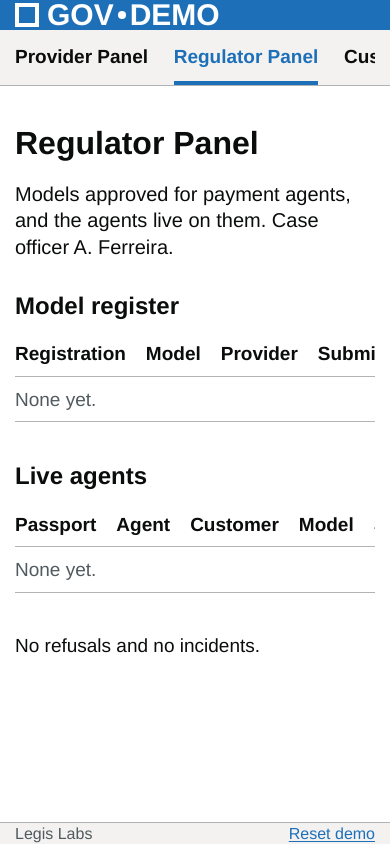
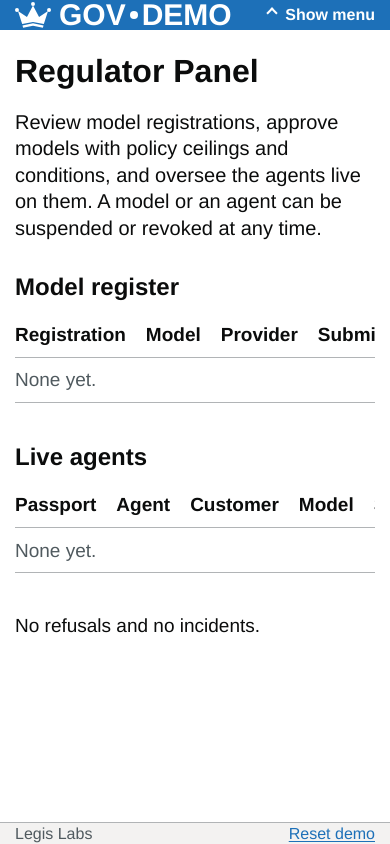
Before and after one commit to LegisLabs/agent-passport, a FastAPI app: page /regulator in a window 390 px wide. Run offline with FastAPI, Linux system fonts and the light colour scheme; data that the repository does not hold is empty.

Commit message:
Header: crown logo, prototype tag only; left menu with Hide/Show toggle (persisted, hidden by default on small screens); page ledes describe what each page does, not the demo
Co-Authored-By: Claude Fable 5.1 <noreply@anthropic.com>

```diff
--- a/pay/static/app.css
+++ b/pay/static/app.css
@@ -537,7 +537,7 @@ abbr[title] { text-decoration: underline dotted; cursor: help; }
 .masthead__row { display: flex; align-items: center; justify-content: space-between; gap: 1.25rem; height: 3.5rem; }
 .masthead__logo { display: inline-flex; align-items: center; gap: .55rem; color: #fff; text-decoration: none; }
 .masthead__logo:focus-visible { outline: 3px solid var(--focus); outline-offset: 2px; }
-.masthead__square { width: 1.55rem; height: 1.55rem; border: 4px solid #fff; display: inline-block; box-sizing: border-box; }
+.masthead__crown { width: 1.9rem; height: 1.9rem; display: inline-block; }
 .masthead__logotype { font-weight: 700; font-size: 1.55rem; letter-spacing: .02em; display: inline-flex; align-items: center; }
 .masthead__dot { display: inline-block; width: .5rem; height: .5rem; border-radius: 50%; background: #fff; margin: 0 .3rem; }
 .masthead__tag { font-size: .9rem; letter-spacing: .04em; text-transform: uppercase; color: rgba(255,255,255,.85); }
@@ -574,7 +574,7 @@ abbr[title] { text-decoration: underline dotted; cursor: help; }
 @media (max-width: 1020px) { .masthead__row { margin: 0 30px; } }
 @media (max-width: 640px) { .masthead__row { margin: 0 15px; } }
 .masthead__logo { gap: 8px; height: 30px; }
-.masthead__square { width: 30px; height: 30px; border-width: 5px; }
+.masthead__crown { width: 36px; height: 36px; }
 .masthead__logotype { font-size: 30px; line-height: 30px; font-weight: 700; letter-spacing: 0; }
 .masthead__dot { width: 8px; height: 8px; margin: 0 4px; background: #fff; }
 .masthead__tag { font-size: 19px; font-weight: 700; text-transform: none; letter-spacing: 0; color: #fff; }
@@ -848,3 +848,22 @@ body[data-view="bank"] .beat[data-running="true"]::before { content: "▮"; anim
 .back { display: inline-block; margin: 0 0 1rem; padding-left: .875rem; position: relative; color: var(--ink); font-size: 1rem; }
 .back::before { content: ""; position: absolute; left: 0; top: .35em; width: .45em; height: .45em; border: solid var(--ink); border-width: 0 0 1px 1px; transform: rotate(45deg); }
 .section-actions { margin: -1.5rem 0 2.5rem; }
+
+/* left menu, hideable */
+.shell { display: flex; align-items: flex-start; gap: 40px; flex: 1 0 auto; padding-top: 40px; width: min(var(--max, 960px), 100% - 2 * var(--gutter)); }
+.sidenav { flex: 0 0 190px; }
+.sidenav ul { list-style: none; margin: 0; padding: 0; }
+.sidenav a { display: block; padding: 6px 0 6px 12px; border-left: 4px solid transparent; font-size: 19px; line-height: 25px; color: var(--blue); text-decoration: none; }
+.sidenav a:hover { text-decoration: underline; }
+.sidenav a[aria-current="page"] { border-left-color: var(--blue); color: var(--ink); font-weight: 700; }
+.main { flex: 1 1 auto; min-width: 0; width: auto; margin: 0; padding-top: 0; }
+body[data-view="bank"] .main { padding-top: 0; }
+body[data-view="bank"] .shell { padding-top: 24px; }
+body[data-view="bank"] .sidenav a { color: #9aa0a3; }
+body[data-view="bank"] .sidenav a[aria-current="page"] { color: var(--term-fg); border-left-color: var(--term-fg); }
+body.menu-hidden .sidenav { display: none; }
+.masthead__menu { margin-left: auto; margin-right: 1.5rem; background: none; border: 0; padding: 0 0 0 1.1rem; position: relative; color: #fff; font: inherit; font-weight: 700; font-size: 1rem; cursor: pointer; }
+.masthead__menu::before { content: ""; position: absolute; left: 0; top: .42em; width: .5em; height: .5em; border: solid #fff; border-width: 0 0 2px 2px; transform: rotate(-45deg); }
+body.menu-hidden .masthead__menu::before { transform: rotate(135deg); top: .3em; }
+.masthead__menu:focus-visible { outline: 3px solid var(--focus); outline-offset: 2px; }
+@media (max-width: 800px) { .shell { display: block; padding-top: 24px; } .sidenav { margin-bottom: 24px; } .masthead__menu { margin-right: 0; } }
--- a/pay/static/app.js
+++ b/pay/static/app.js
@@ -604,6 +604,9 @@ const AP = (() => {
   }
 
   document.addEventListener('DOMContentLoaded', () => {
+    const mt = $('menu-toggle');
+    const paintMenu = () => { const hidden = document.body.classList.contains('menu-hidden'); mt.textContent = hidden ? 'Show menu' : 'Hide menu'; mt.setAttribute('aria-expanded', String(!hidden)); };
+    if (mt) { paintMenu(); mt.onclick = () => { document.body.classList.toggle('menu-hidden'); try { localStorage.setItem('ap.menu', document.body.classList.contains('menu-hidden') ? 'hidden' : 'shown'); } catch (e) {} paintMenu(); }; }
     const rb = $('demo-reset');
     if (rb) rb.onclick = async () => { if (confirm('Reset the demo to its baseline? Everything is deleted, then one registration is reviewed, approved and the customer mandate signed, so the passport is ACTIVE with no payments and no violations.')) { rb.disabled = true; rb.textContent = 'seeding…'; await api('POST', '/api/demo/seed?stage=issued'); location.href = '/bank'; } };
   });
--- a/pay/templates/base.html
+++ b/pay/templates/base.html
@@ -9,32 +9,35 @@
 <link rel="icon" href="data:,">
 </head>
 <body data-view="{{ view }}">
+<script>try { const s = localStorage.getItem('ap.menu'); if (s === 'hidden' || (s === null && innerWidth < 800)) document.body.classList.add('menu-hidden'); } catch (e) {}</script>
 <a href="#main" class="skip">Skip to main content</a>
 
 <header class="masthead" role="banner">
   <div class="wrap masthead__row">
     <a class="masthead__logo" href="/provider" aria-label="GOV DEMO home">
-      <span class="masthead__square" aria-hidden="true"></span>
+      <svg class="masthead__crown" viewBox="0 0 512 512" aria-hidden="true" focusable="false"><g fill="#fff"><circle cx="256" cy="100" r="28"/><circle cx="28" cy="184" r="28"/><circle cx="484" cy="184" r="28"/><path d="M256 122 L342 285 L470 200 L410 385 L256 356 L102 385 L42 200 L170 285 Z"/><path d="M106 405 L256 375 L406 405 L396 436 L256 408 L116 436 Z"/></g></svg>
       <span class="masthead__logotype">GOV<span class="masthead__dot" aria-hidden="true"></span>DEMO</span>
     </a>
-    <span class="masthead__tag">Prototype v{{ version }} · payments</span>
+    <button class="masthead__menu" id="menu-toggle" type="button" aria-expanded="true" aria-controls="sidenav">Hide menu</button>
+    <span class="masthead__tag">Prototype v{{ version }}</span>
   </div>
 </header>
 
-<nav class="tabs" aria-label="Dashboards">
-  <div class="wrap tabs__row">
-    <a class="tabs__tab" href="/provider" {% if view == 'provider' %}aria-current="page"{% endif %}>Provider Panel</a>
-    <a class="tabs__tab" href="/regulator" {% if view == 'regulator' %}aria-current="page"{% endif %}>Regulator Panel</a>
-    <a class="tabs__tab" href="/customer" {% if view == 'customer' %}aria-current="page"{% endif %}>Customer Panel</a>
-    <a class="tabs__tab" href="/bank" {% if view == 'bank' %}aria-current="page"{% endif %}>Action Terminal</a>
-    <a class="tabs__tab" href="/audit" {% if view == 'audit' %}aria-current="page"{% endif %}>Audit</a>
-    <a class="tabs__tab tabs__tab--about" href="/about" {% if view == 'about' %}aria-current="page"{% endif %}>About</a>
-  </div>
-</nav>
-
-<main id="main" class="wrap main">
+<div class="wrap shell">
+  <nav class="sidenav" id="sidenav" aria-label="Dashboards">
+    <ul>
+      <li><a href="/provider" {% if view == 'provider' %}aria-current="page"{% endif %}>Provider Panel</a></li>
+      <li><a href="/regulator" {% if view == 'regulator' %}aria-current="page"{% endif %}>Regulator Panel</a></li>
+      <li><a href="/customer" {% if view == 'customer' %}aria-current="page"{% endif %}>Customer Panel</a></li>
+      <li><a href="/bank" {% if view == 'bank' %}aria-current="page"{% endif %}>Action Terminal</a></li>
+      <li><a href="/audit" {% if view == 'audit' %}aria-current="page"{% endif %}>Audit</a></li>
+      <li><a href="/about" {% if view == 'about' %}aria-current="page"{% endif %}>About</a></li>
+    </ul>
+  </nav>
+  <main id="main" class="main">
 {% block content %}{% endblock %}
-</main>
+  </main>
+</div>
 
 <footer class="footer">
   <div class="wrap footer__row">
--- a/pay/templates/customer.html
+++ b/pay/templates/customer.html
@@ -4,7 +4,7 @@
 <div>
   <div>
     <h1 class="h1">Customer Panel</h1>
-    <p class="lede lede--tight">{{ customer }} registers its agents on approved models and signs each mandate. Live at once; no authority review.</p>
+    <p class="lede lede--tight">Register an agent on an approved model and sign its payment mandate: the suppliers it may pay, the limits, the expiry. The passport is issued when the mandate is signed and is live at once.</p>
 
     <h2 class="h2">Your agents</h2>
     <div class="dash-wrap"><table class="dash" id="cu-agents"><thead><tr><th>Record</th><th>Agent</th><th>Model</th><th>Status</th></tr></thead><tbody></tbody></table></div>
--- a/pay/templates/provider.html
+++ b/pay/templates/provider.html
@@ -2,7 +2,7 @@
 {% block title %}Provider Panel{% endblock %}
 {% block content %}
 <h1 class="h1">Provider Panel</h1>
-<p class="lede lede--tight">{{ operator }} registers each model once. A named person attests the documentation is accurate.</p>
+<p class="lede lede--tight">Register an AI model for use by payment agents. A model is registered once, with its documentation attested by a named person, and reviewed by the authority before customers can deploy agents on it.</p>
 
 <h2 class="h2">Your models</h2>
 <div class="dash-wrap"><table class="dash" id="pv-models"><thead><tr><th>Registration</th><th>Model</th><th>Submitted</th><th>Status</th></tr></thead><tbody></tbody></table></div>
--- a/pay/templates/regulator.html
+++ b/pay/templates/regulator.html
@@ -5,7 +5,7 @@
 
 <div id="rg-dash" hidden>
   <h1 class="h1">Regulator Panel</h1>
-  <p class="lede lede--tight">Models approved for payment agents, and the agents live on them. Case officer {{ officer }}.</p>
+  <p class="lede lede--tight">Review model registrations, approve models with policy ceilings and conditions, and oversee the agents live on them. A model or an agent can be suspended or revoked at any time.</p>
   <p class="lede lede--tight" id="rg-todo" hidden></p>
 
   <h2 class="h2">Model register</h2>
@@ -20,7 +20,7 @@
 <div id="rg-case" hidden>
   <a class="back" href="/regulator">Back</a>
   <h1 class="h1">Model registration <span id="rg-ref" class="mono">—</span> <span id="rg-status"></span></h1>
-  <p class="lede lede--tight">Phase 2. The authority approves the model once and sets the policy ceilings and the supervisor condition. Case officer {{ officer }}. Proposed PSR 2017 Agent Assurance function, design prototype.</p>
+  <p class="lede lede--tight">Automated checks and the Standards Review Assistant inform the decision; a case officer decides. Approval sets the policy ceilings every customer mandate must sit within, and a condition the bank enforces. Proposed PSR 2017 Agent Assurance function.</p>
 
   <h2 class="h2">What was registered</h2>
   <dl class="summary" id="rg-summary"></dl>
```
